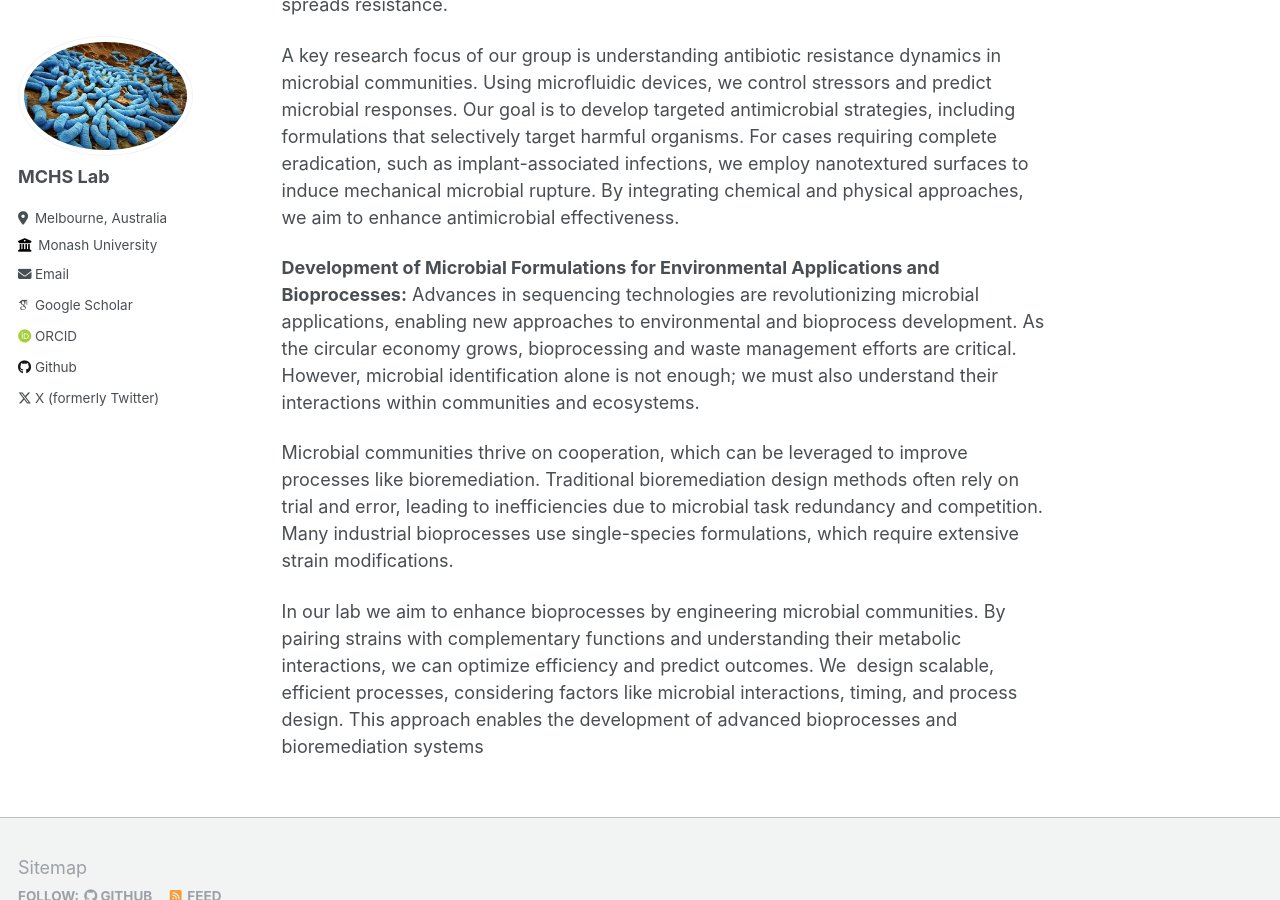
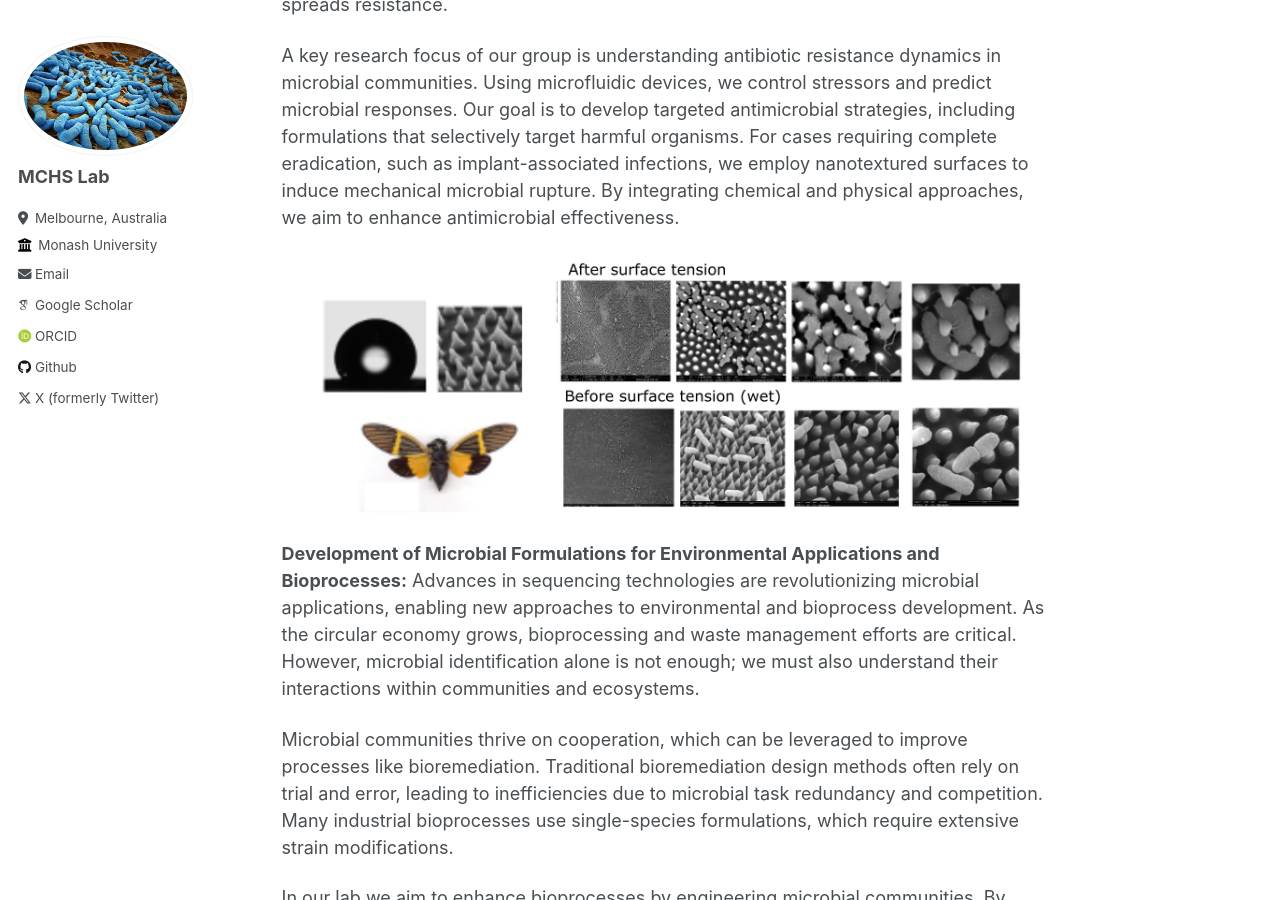
Before and after one commit to AminValiei/valieilab, a Jekyll site: the page built from _pages/about.md, in a window 1280 px wide and 900 px high, scrolled down 1272 px. Built offline with Jekyll 4.4.1, drawn with Linux system fonts in a browser that asks for light colours; some web fonts are replaced.

Commit message:
Update about.md

```diff
--- a/_pages/about.md
+++ b/_pages/about.md
@@ -22,6 +22,8 @@ Our approach provides a foundation for linking an individual’s microbiome to t
 **Addressing the Emerging Issue of Antibiotic Resistance:** Antimicrobial resistance (AMR) is projected to be a major healthcare challenge in the next 50 years. While resistance mechanisms in single species are well-understood, microbial community responses to antibiotics are less predictable. Bacteria in biofilms are protected from antibiotics and engage in multispecies interactions that promote survival, while horizontal gene transfer spreads resistance.
 
 A key research focus of our group is understanding antibiotic resistance dynamics in microbial communities. Using microfluidic devices, we control stressors and predict microbial responses. Our goal is to develop targeted antimicrobial strategies, including formulations that selectively target harmful organisms. For cases requiring complete eradication, such as implant-associated infections, we employ nanotextured surfaces to induce mechanical microbial rupture. By integrating chemical and physical approaches, we aim to enhance antimicrobial effectiveness.
+
+![Alt Text]({{ site.baseurl }}/images/rect604.png)
 
 **Development of Microbial Formulations for Environmental Applications and Bioprocesses:** Advances in sequencing technologies are revolutionizing microbial applications, enabling new approaches to environmental and bioprocess development. As the circular economy grows, bioprocessing and waste management efforts are critical. However, microbial identification alone is not enough; we must also understand their interactions within communities and ecosystems.
 
```
